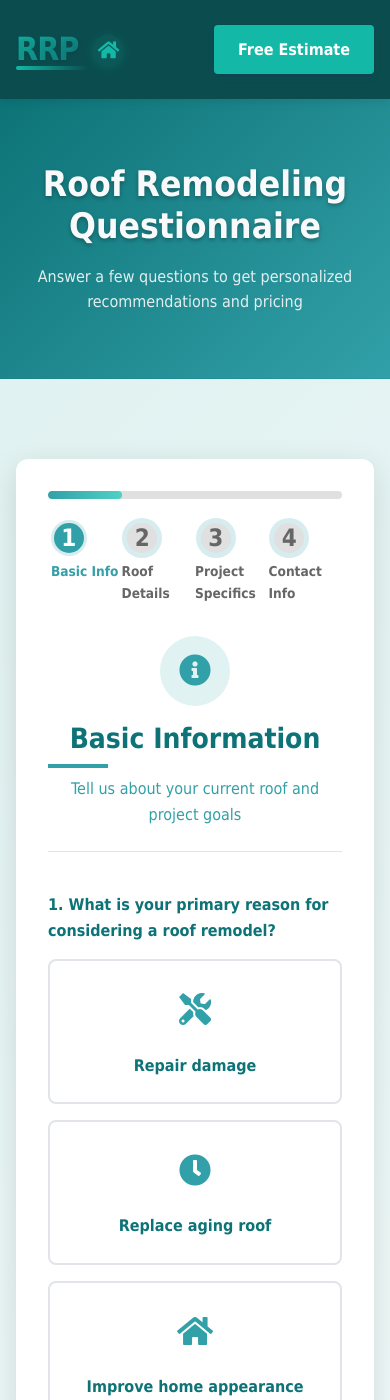
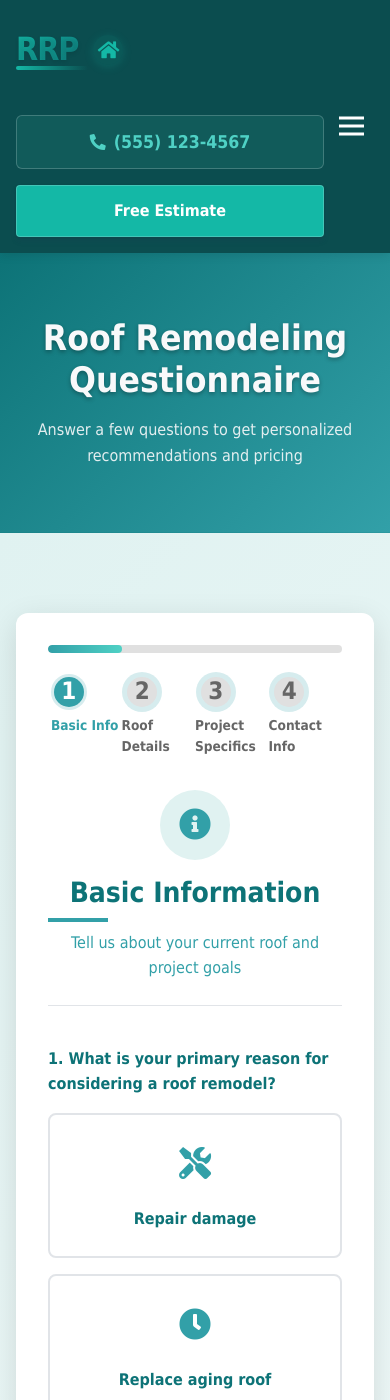
Before and after one commit to tim-amredev/replacement-roof-pa, a Jekyll site: the page built from roof-questionnaire.html, in a window 390 px wide and 1400 px high. Built offline with Jekyll 4.4.1, drawn with Linux system fonts in a browser that asks for light colours; some web fonts are replaced.

Commit message:
Update header.html

```diff
--- a/_includes/header.html
+++ b/_includes/header.html
@@ -28,6 +28,12 @@
           </a>
         </li>
         <li>
+          <a href="{{ site.baseurl }}/contact" class="nav-link">
+            <i class="fas fa-envelope"></i>
+            <span>Contact</span>
+          </a>
+        </li>
+        <li>
           <a href="{{ site.baseurl }}/roof-questionnaire" class="nav-link quote-link">
             <i class="fas fa-clipboard-check"></i>
             <span>Roof Quote</span>
@@ -35,7 +41,18 @@
         </li>
       </ul>
     </nav>
+    <div class="header-contact">
+      <a href="tel:{{ site.phone }}" class="phone-link">
+        <i class="fas fa-phone-alt"></i>
+        <span>{{ site.phone }}</span>
+      </a>
       <a href="{{ site.baseurl }}/roof-questionnaire" class="btn btn-primary">Free Estimate</a>
+    </div>
+    <!-- Add this mobile menu toggle button to the header-content div -->
+    <div class="mobile-menu-toggle">
+      <span></span>
+      <span></span>
+      <span></span>
     </div>
   </div>
 </div>
@@ -204,4 +221,91 @@
     text-align: center;
   }
 }
+
+@media (max-width: 992px) {
+  .header-content {
+    flex-wrap: wrap;
+    position: relative;
+  }
+
+  .mobile-menu-toggle {
+    display: block;
+    background: none;
+    border: none;
+    cursor: pointer;
+    position: absolute;
+    right: 0;
+    top: 50%;
+    transform: translateY(-50%);
+    z-index: 101;
+    padding: 10px;
+  }
+
+  .mobile-menu-toggle span {
+    display: block;
+    width: 25px;
+    height: 3px;
+    margin: 5px 0;
+    background-color: white;
+    transition: all 0.3s ease;
+  }
+
+  .mobile-menu-toggle.active span:nth-child(1) {
+    transform: rotate(45deg) translate(5px, 5px);
+  }
+
+  .mobile-menu-toggle.active span:nth-child(2) {
+    opacity: 0;
+  }
+
+  .mobile-menu-toggle.active span:nth-child(3) {
+    transform: rotate(-45deg) translate(7px, -7px);
+  }
+
+  .main-nav {
+    display: none;
+    width: 100%;
+    order: 3;
+    margin-top: 1rem;
+  }
+
+  .main-nav.active {
+    display: block;
+  }
+
+  .nav-links {
+    flex-direction: column;
+    width: 100%;
+  }
+
+  .nav-links li {
+    margin: 0.5rem 0;
+    width: 100%;
+  }
+
+  .nav-link {
+    width: 100%;
+    display: block;
+    text-align: center;
+  }
+
+  .header-contact {
+    margin-right: 50px; /* Make room for the toggle button */
+  }
+}
 </style>
+
+<!-- Add this JavaScript at the end of the file -->
+<script>
+document.addEventListener('DOMContentLoaded', function() {
+  const menuToggle = document.querySelector('.mobile-menu-toggle');
+  const mainNav = document.querySelector('.main-nav');
+
+  if (menuToggle && mainNav) {
+    menuToggle.addEventListener('click', function() {
+      menuToggle.classList.toggle('active');
+      mainNav.classList.toggle('active');
+    });
+  }
+});
+</script>
```
